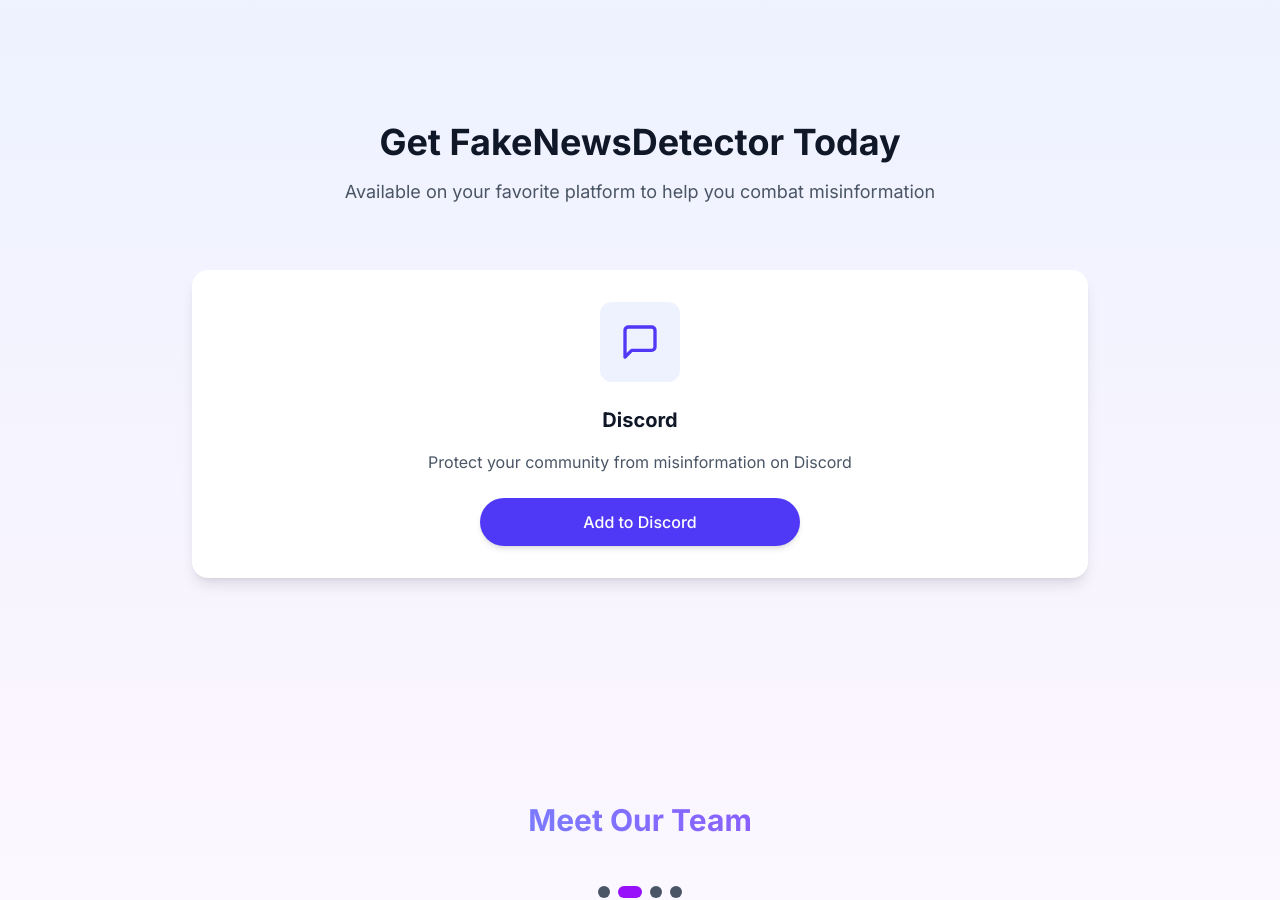
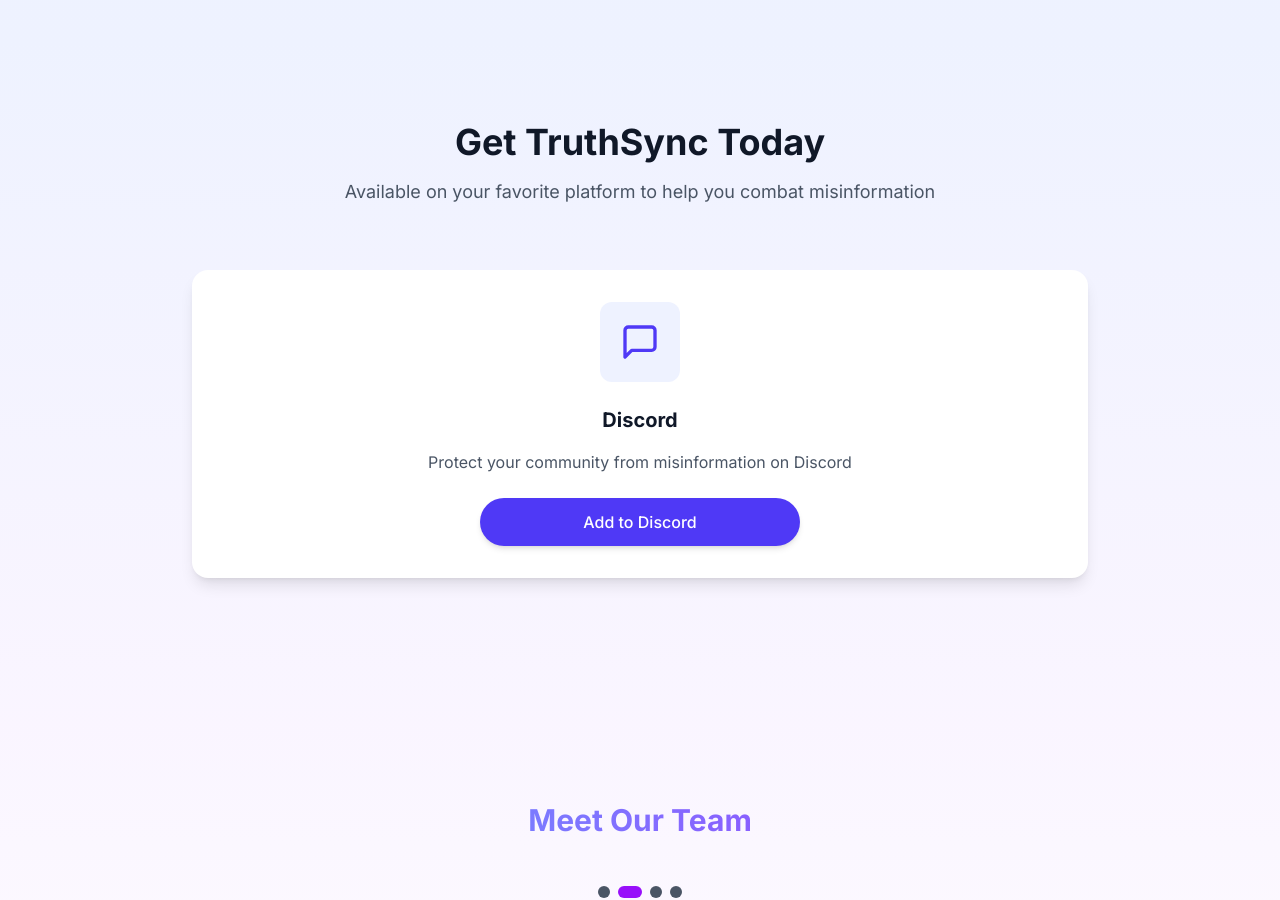
Before and after one commit to DevDesignWin/H4B-Frontend, a Next.js app: page / in a window 1280 px wide. Shown: the part 2340-3240 px from the top of the page. Built offline with nearby package versions, Linux system fonts and the light colour scheme.

Commit message:
Update page.tsx

```diff
--- a/src/app/page.tsx
+++ b/src/app/page.tsx
@@ -541,7 +541,7 @@
               viewport={{ once: true, margin: "-100px" }}
               className="mb-16"
             >
-              <h2 className="text-3xl md:text-4xl font-bold text-gray-900 mb-4">Get FakeNewsDetector Today</h2>
+              <h2 className="text-3xl md:text-4xl font-bold text-gray-900 mb-4">Get TruthSync Today</h2>
               <p className="text-lg text-gray-600 max-w-2xl mx-auto">
                 Available on your favorite platform to help you combat misinformation
               </p>
```
